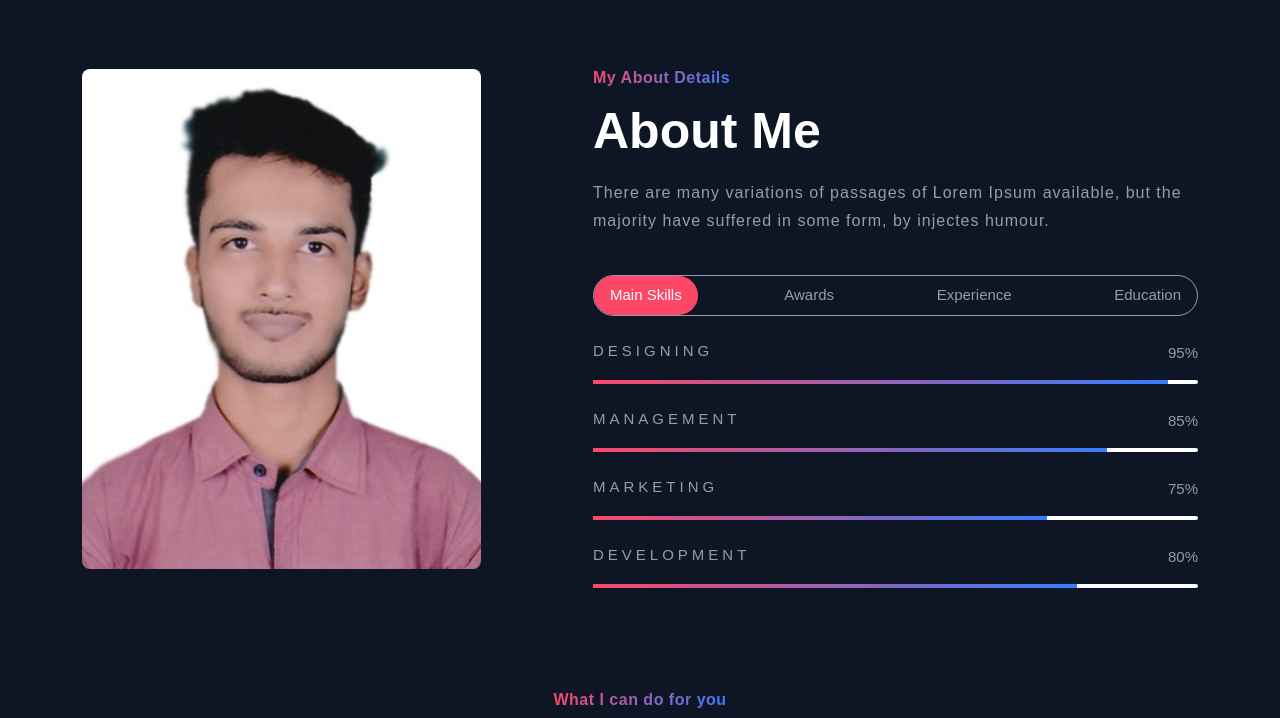
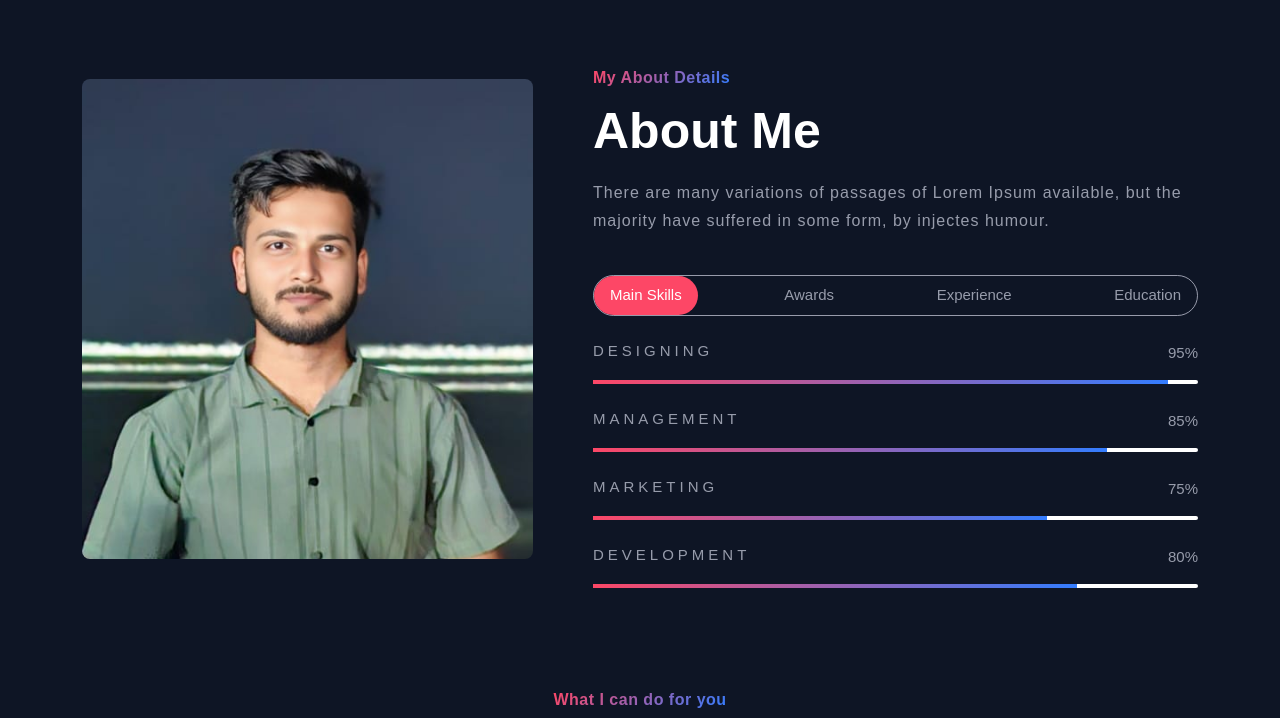
Before and after one commit to ApurboSaha-cse/ApurboSaha-cse.github.io, a plain HTML site: page index.html in a window 1280 px wide. Shown: the part 650-1368 px from the top of the page. Drawn offline with nearby package versions, Linux system fonts and the light colour scheme.

Commit message:
Update index.html

```diff
--- a/index.html
+++ b/index.html
@@ -82,7 +82,7 @@
     <div class="container">
       <div class="row justify-content-between align-items-center">
         <div class="col-lg-5 mb-4 mb-lg-0">
-          <img src="images/about.jpg" class="img-fluid rounded-3" alt="About-us">
+          <img src="images/ApurboSaha.png" class="img-fluid rounded-3" alt="About-us">
         </div>
         <div class="col-lg-7 ps-lg-5 text-center text-lg-start">
           <div class="my-3 mb-lg-0">
```
